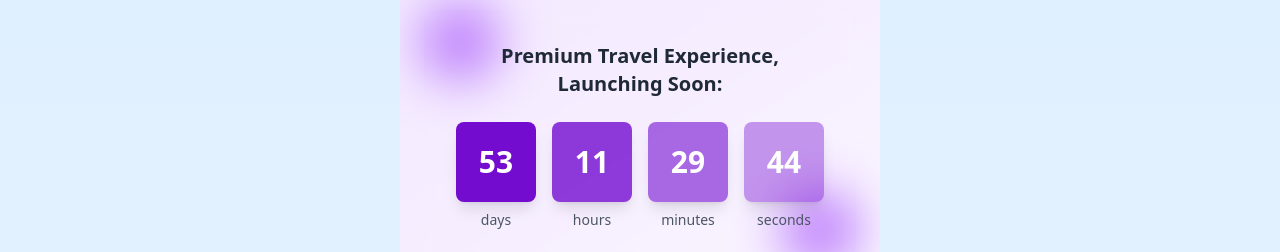
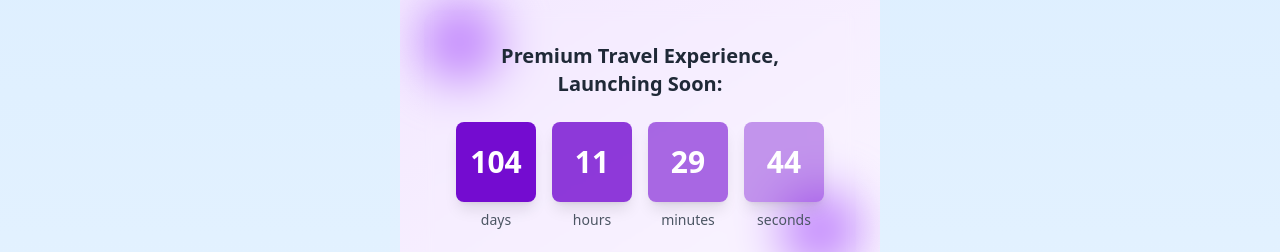
Before and after one commit to yzxsolutions/Luxigoo_Landing_Page, a React (Vite) app: page / in a window 1280 px wide. Shown: the part 822-1074 px from the top of the page. Built offline with nearby package versions, Linux system fonts and the light colour scheme.

Commit message:
time changed

```diff
--- a/src/App.jsx
+++ b/src/App.jsx
@@ -45,7 +45,7 @@ const LandingPage = () => {
           </div>
         </div>
         <div className="w-full flex items-center justify-center mt-28 mb-28">
-          <CountdownTimer targetDate={"2025-03-10T00:00:00"} />
+          <CountdownTimer targetDate={"2025-04-30T00:00:00"} />
         </div>
 
         {/* Popular Destinations */}
```
